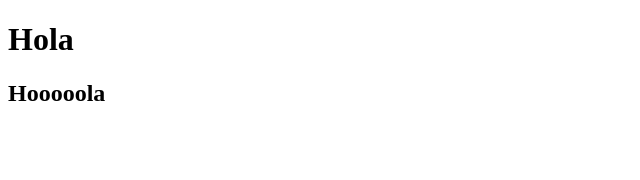
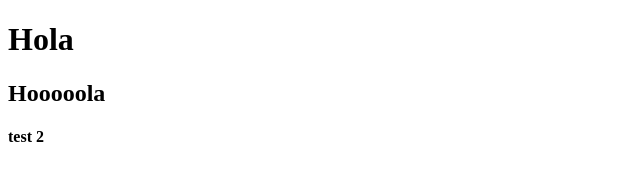
Before and after one commit to lluisgarciapons/proyecto-test, a plain HTML site: page index.html in a window 1280 px wide. Shown: the full height of the page, 0-640 px from the left. Drawn offline with Linux system fonts and the light colour scheme.

Commit message:
h4 test 2

```diff
--- a/index.html
+++ b/index.html
@@ -11,6 +11,7 @@
 <body>
     <h1>Hola</h1>
     <h2>Hooooola</h2>
+    <h4>test 2</h4>
 </body>
 
 </html>
```
